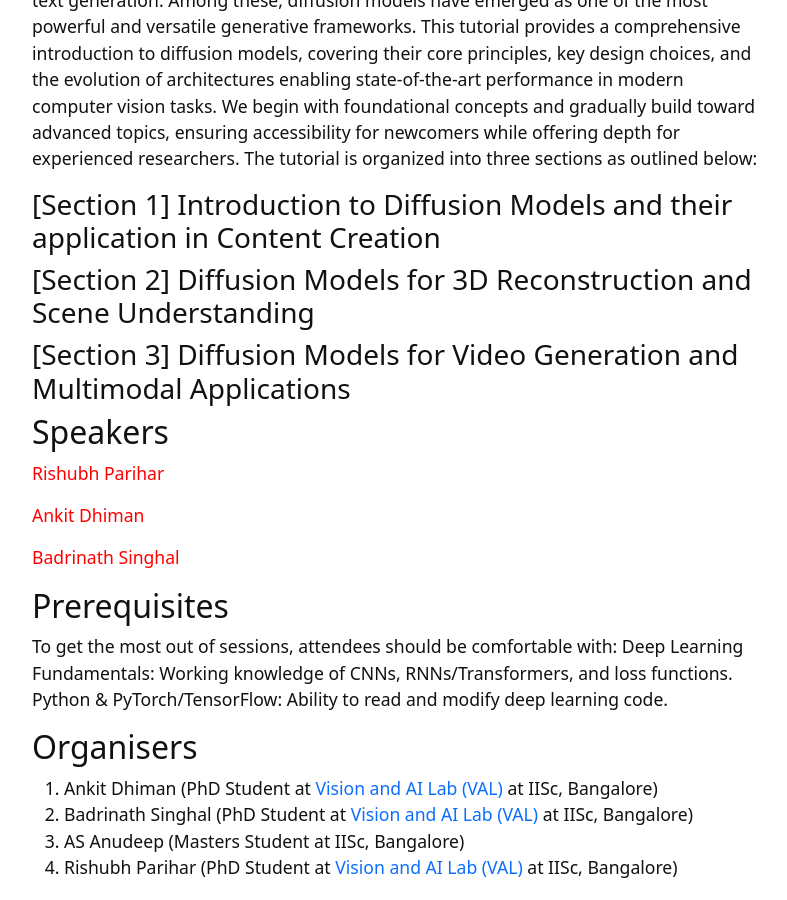
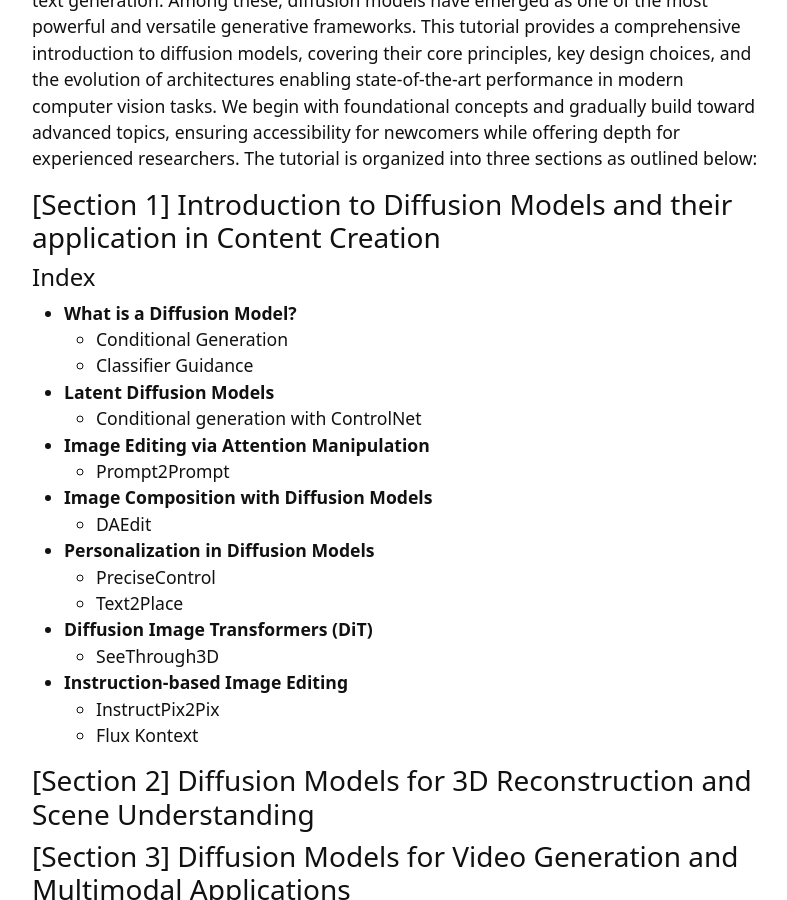
Before and after one commit to howtobuildworldmodels/howtobuildworldmodels.github.io, a Jekyll site: the page built from index.md, in a window 1280 px wide and 900 px high, scrolled down 410 px. Shown: the whole window, without its empty margins (245-1032 px from the left). Built offline with Jekyll 4.4.1, drawn with Linux system fonts in a browser that asks for light colours.

Commit message:
added details for my section

```diff
--- a/index.md
+++ b/index.md
@@ -13,6 +13,30 @@ Tutorial will take place at [Indian Conference on Computer Vision, Graphics and
 Generative models have advanced rapidly in recent years, driving breakthroughs across image and video synthesis, 3D scene understanding, and even text generation. Among these, diffusion models have emerged as one of the most powerful and versatile generative frameworks. This tutorial provides a comprehensive introduction to diffusion models, covering their core principles, key design choices, and the evolution of architectures enabling state-of-the-art performance in modern computer vision tasks. We begin with foundational concepts and gradually build toward advanced topics, ensuring accessibility for newcomers while offering depth for experienced researchers. The tutorial is organized into three sections as outlined below:
 
 ### [Section 1] Introduction to Diffusion Models and their application in Content Creation
+
+#### Index
+
+- **What is a Diffusion Model?**
+  - Conditional Generation
+  - Classifier Guidance
+- **Latent Diffusion Models**
+  - Conditional generation with ControlNet
+- **Image Editing via Attention Manipulation**
+  - Prompt2Prompt
+- **Image Composition with Diffusion Models**
+  - DAEdit
+- **Personalization in Diffusion Models**
+  - PreciseControl
+  - Text2Place
+- **Diffusion Image Transformers (DiT)**
+  - SeeThrough3D
+- **Instruction-based Image Editing**
+  - InstructPix2Pix
+  - Flux Kontext
+
+
+
+
 ### [Section 2] Diffusion Models for 3D Reconstruction and Scene Understanding
 ### [Section 3] Diffusion Models for Video Generation and Multimodal Applications
 
```
